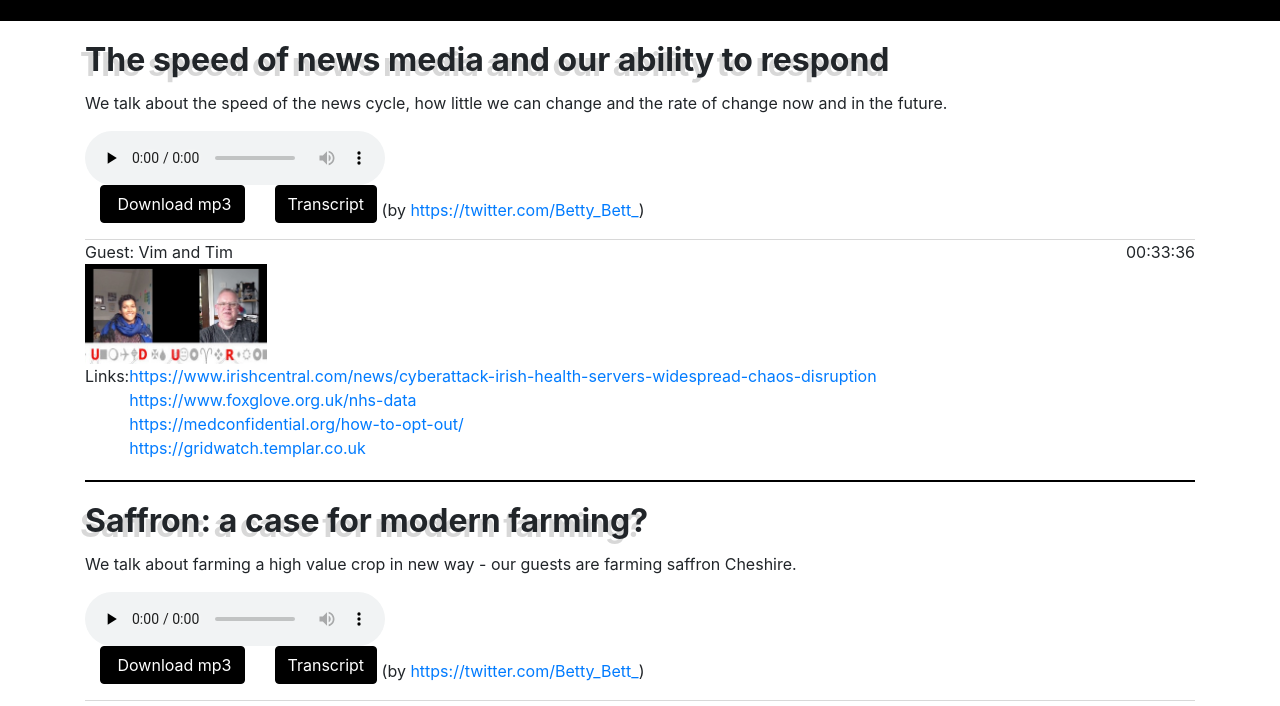
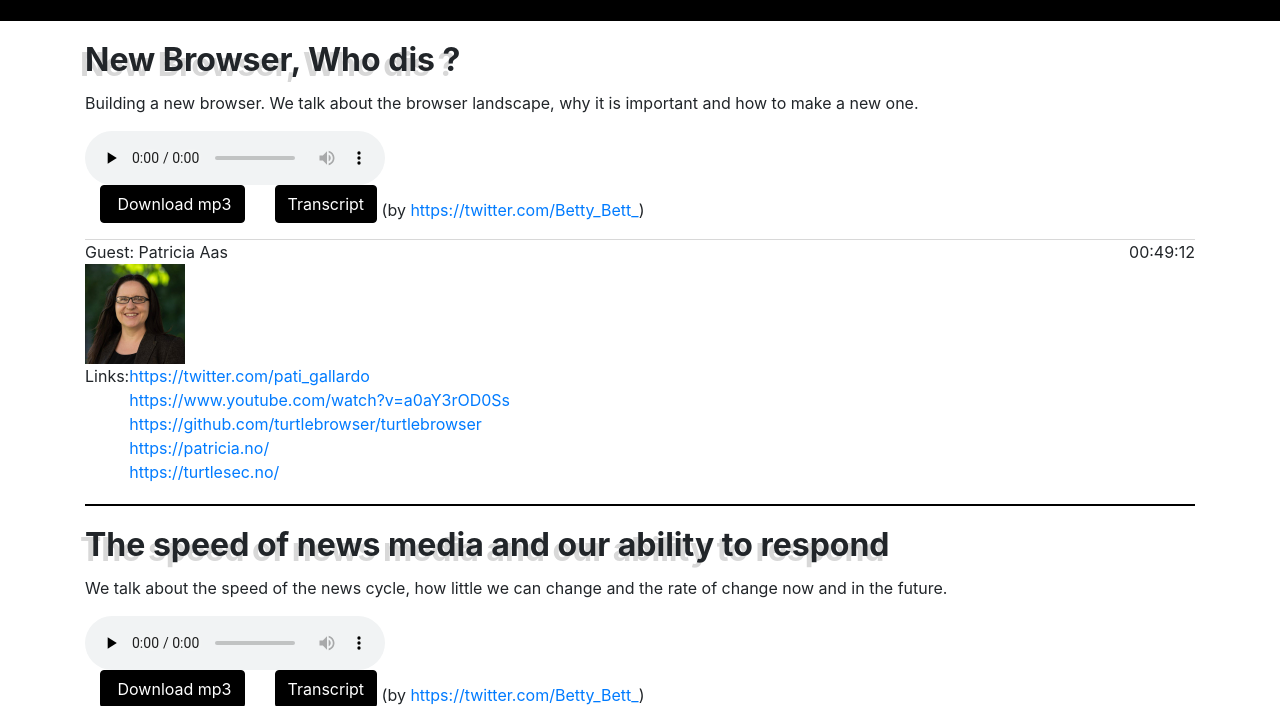
Before and after one commit to steely-glint/distributedfutu.re-rss, a plain HTML site: page docs/index.html in a window 1280 px wide. Shown: the part 561-1267 px from the top of the page. Drawn offline with nearby package versions, Linux system fonts and the light colour scheme.

Commit message:
added 68 new browser....

```diff
--- a/docs/index.html
+++ b/docs/index.html
@@ -42,6 +42,32 @@
 </div>
 </div>
 <br></header><div class="container"><div class="podcasts">
+<div class="card podcast-element" id="episode68"><div class="card-body">
+<h5 class="card-title podcast-title">New Browser, Who dis ?</h5>
+<p class="card-text podcast-description">Building a new browser. We talk about the browser landscape, why it is important and how to make a new one.</p>
+<div class="row"><div class="col"><audio controls="controls" preload="none" src="episodes/68/distributedFuture-68.mp3"></audio></div></div>
+<div class="row">
+<div class="col-md-auto"><a class="btn btn-primary" href="episodes/68/distributedFuture-68.mp3"><span><i class="fa fa-headphones-alt fa-lg"></i></span>
+                            Download mp3
+                        </a></div>
+<div class="col-md-auto">
+<a target="_blank" class="btn btn-primary" href="episodes/68/DistributedFuture68.html">
+                            Transcript
+                        </a> (by <a href="https://twitter.com/Betty_Bett_">https://twitter.com/Betty_Bett_</a>)</div>
+</div>
+<div class="podcast-details row">
+<div class="col text-left">Guest:
+                        Patricia Aas<br><img height="100" src="episodes/68/thumb.jpg">
+</div>
+<div class="col text-right">00:49:12</div>
+</div>
+<div class="podcast-links row well ">
+                    Links:
+                    <div>
+<a href="https://twitter.com/pati_gallardo">https://twitter.com/pati_gallardo</a><br><a href="https://www.youtube.com/watch?v=a0aY3rOD0Ss">https://www.youtube.com/watch?v=a0aY3rOD0Ss</a><br><a href="https://github.com/turtlebrowser/turtlebrowser">https://github.com/turtlebrowser/turtlebrowser</a><br><a href="https://patricia.no/">https://patricia.no/</a><br><a href="https://turtlesec.no/">https://turtlesec.no/</a><br>
+</div>
+</div>
+</div></div>
 <div class="card podcast-element" id="episode67"><div class="card-body">
 <h5 class="card-title podcast-title">The speed of news media and our ability to respond</h5>
 <p class="card-text podcast-description">We talk about the speed of the news cycle, how little we can change and the rate of change now and in the future.</p>
--- a/docs/sitemap.xml
+++ b/docs/sitemap.xml
@@ -2,9 +2,12 @@
 <urlset xmlns="http://www.sitemaps.org/schemas/sitemap/0.9">
   <url>
     <loc>https://distributedfutu.re/index.html</loc>
-    <lastmod>2021-06-04</lastmod>
+    <lastmod>2021-06-23</lastmod>
     <changefreq>weekly</changefreq>
     <priority>0.8</priority>
+  </url>
+  <url>
+    <loc>https://distributedfutu.re/episodes/68/DistributedFuture68.html</loc>
   </url>
   <url>
     <loc>https://distributedfutu.re/episodes/67/DistributedFuture67.html</loc>
```
Also changed, not shown: src/episode68.xml (added, +20 -0 lines), docs/episodes/68/thumb.jpg (added), 4 other files.
